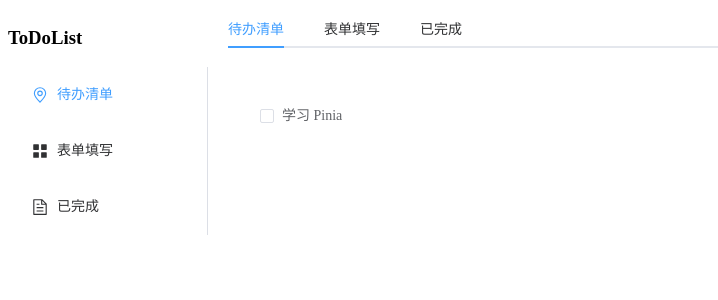
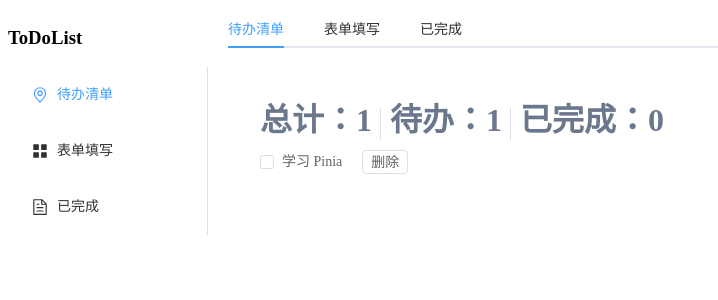
Before and after one commit to JiShuang11/todolist, a Vue app: page /todo in a window 1280 px wide. Shown: the top 300 px of the page, without its empty margins (0-718 px from the left). Built offline with nearby package versions, Linux system fonts and the light colour scheme; the HTML template or start-up script is replaced by a standard one.

Commit message:
完成Todo增删查+统计功能

```diff
--- a/src/stores/todo.ts
+++ b/src/stores/todo.ts
@@ -21,16 +21,43 @@ export const useTodoStore = defineStore('todo', () => {
     const completedTodos = computed(() => {
         return todos.value.filter((item) => item.completed);
     });
+    // 数量统计
+    // 总数
+    const totalCount = computed(() => todos.value.length);
+    // 待办数
+    const pendingCount = computed(() => pendingTodos.value.length);
+    // 已完成数
+    const completedCount = computed(() => completedTodos.value.length);
+    // 完成率
+    const completionRate = computed(() => {
+        if (totalCount.value === 0) return '0%';
+        return (
+            Math.round((completedCount.value / totalCount.value) * 100) + '%'
+        );
+    });
 
     // 公用方法
+    // 增加待办
     const addTodo = (title: string) => {
         todos.value.push({ id: Date.now(), title: title, completed: false });
+    };
+    // 删除待办
+    const removeTodo = (id: number) => {
+        const index = todos.value.findIndex((item) => item.id === id);
+        if (index !== -1) {
+            todos.value.splice(index, 1);
+        }
     };
 
     return {
         todos,
         pendingTodos,
         completedTodos,
+        totalCount,
+        pendingCount,
+        completedCount,
+        completionRate,
         addTodo,
+        removeTodo,
     };
 });
--- a/src/views/TodoView/components/TodoList.vue
+++ b/src/views/TodoView/components/TodoList.vue
@@ -1,8 +1,21 @@
 <script setup lang="ts">
 import type { Todo } from '@/stores/todo';
+import { useTodoStore } from '@/stores/todo';
+import { ref } from 'vue';
+import { InfoFilled } from '@element-plus/icons-vue';
+import { id } from 'element-plus/es/locales.mjs';
 
+const clicked = ref(false);
+function onCancel() {
+    clicked.value = true;
+}
 // 接收父组件给我的数据'list'
 defineProps<{ list: Todo[] }>();
+
+const todoStore = useTodoStore();
+const handleDelete = (id: number) => {
+    todoStore.removeTodo(id);
+};
 </script>
 
 <template>
@@ -14,6 +27,24 @@ defineProps<{ list: Todo[] }>();
                     item.title
                 }}</span>
             </el-checkbox>
+
+            <!-- 删除按钮 -->
+            <el-popconfirm
+                width="150"
+                :icon="InfoFilled"
+                icon-color="#626AEF"
+                title="你确定要删除这个待办事项吗?"
+                @confirm="handleDelete(item.id)"
+                @cancel="onCancel"
+                confirm-button-text="确定"
+                cancel-button-text="取消"
+            >
+                <template #reference>
+                    <el-button  style="height: 24px; padding: 0 8px; margin-left:20px"
+                        >删除</el-button
+                    >
+                </template>
+            </el-popconfirm>
         </div>
 
         <!-- 空状态提示 -->
--- a/src/views/TodoView/index.vue
+++ b/src/views/TodoView/index.vue
@@ -66,9 +66,8 @@ const handerMenuSelect = (index: string) => {
 };
 
 const todoStore = useTodoStore();
-const { pendingTodos } = storeToRefs(todoStore);
-
-
+const { pendingTodos, totalCount, pendingCount, completedCount } =
+    storeToRefs(todoStore);
 </script>
 
 <template>
@@ -109,7 +108,14 @@ const { pendingTodos } = storeToRefs(todoStore);
                         @tab-click="handleClick"
                     >
                         <el-tab-pane label="待办清单" name="first"
-                            ><!-- 传递list数据 -->
+                            ><div class="start-bar">
+                                <span>总计：{{ totalCount }}</span>
+                                <el-divider direction="vertical" />
+                                <span>待办：{{ pendingCount }}</span>
+                                <el-divider direction="vertical" />
+                                <span>已完成：{{ completedCount }}</span>
+                            </div>
+                            <!-- 传递list数据 -->
                             <TodoList :list="pendingTodos"
                         /></el-tab-pane>
                         <el-tab-pane
```
